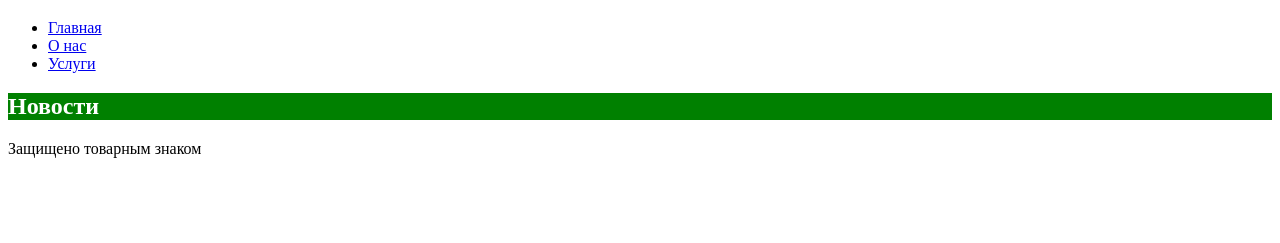
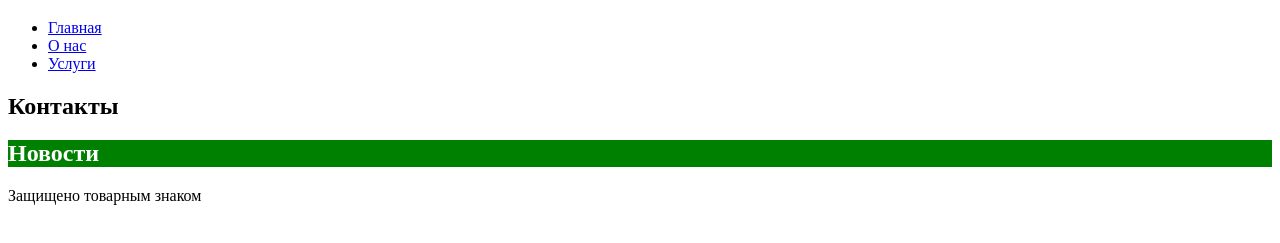
Before and after one commit to neizerth/014-practice-rudn-2023, a plain HTML site: page index.html in a window 1280 px wide. Shown: the part 61-304 px from the top of the page. Drawn offline with Linux system fonts and the light colour scheme.

Commit message:
Добавил блок Контакты

```diff
--- a/index.html
+++ b/index.html
@@ -17,6 +17,9 @@
             </ul>
         </nav>
     </header>
+    <section class="cotacts">
+        <h2 class="contacts__title">Контакты</h2>
+    </section>
     <section class="news">
         <h2 class="news__title">Новости</h2>
     </section>
```
